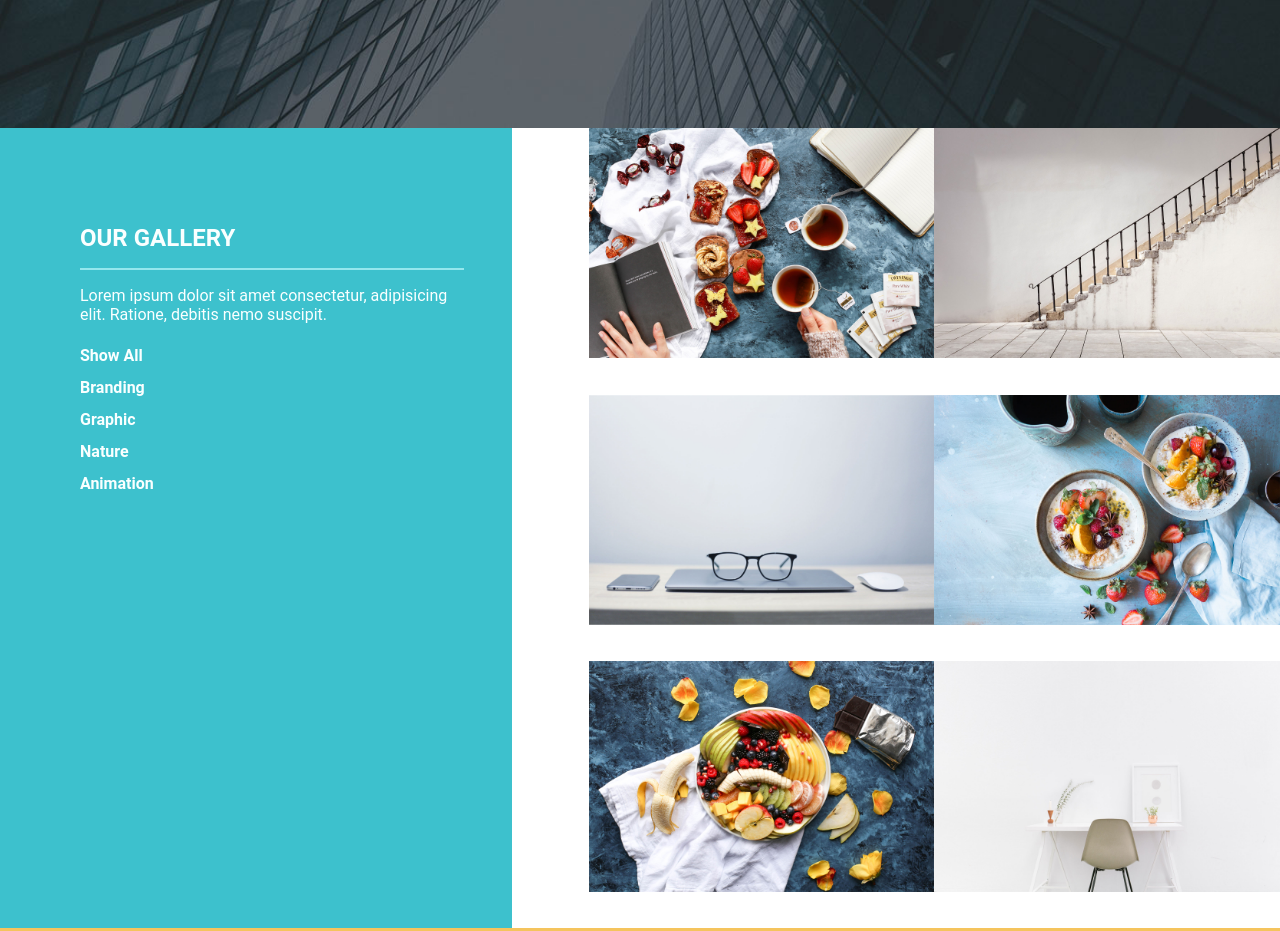
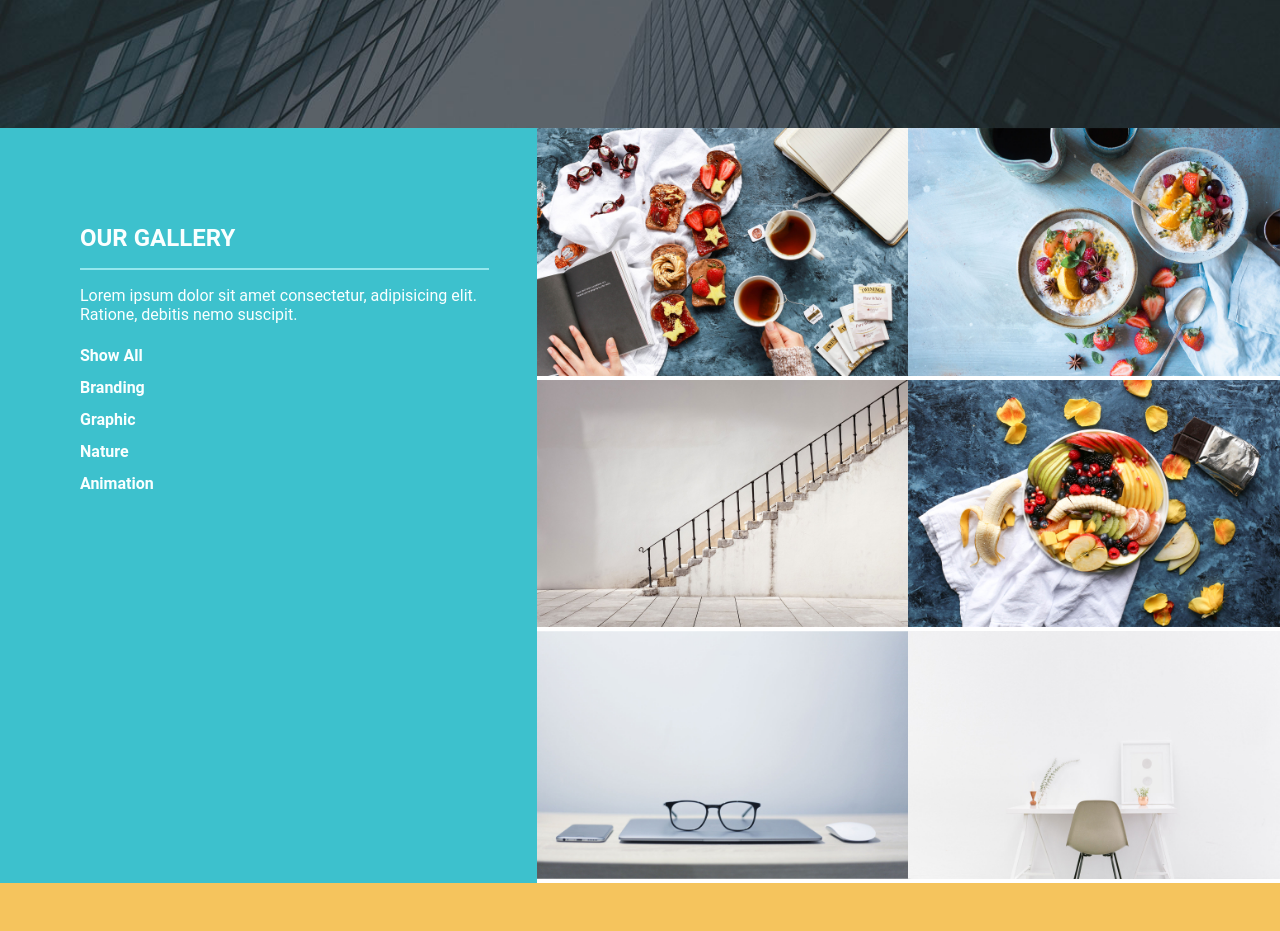
Before and after one commit to Gipsy1403/Projet-Tinker, a plain HTML site: page index.html in a window 1280 px wide. Shown: the part 1120-2051 px from the top of the page. Drawn offline with Linux system fonts and the light colour scheme; a web font is replaced by a local one.

Commit message:
sauvegarde avant manip de la gallery 2

```diff
--- a/assets/scss/layout/_main.scss
+++ b/assets/scss/layout/_main.scss
@@ -63,15 +63,11 @@
 // **************OUR GALLERY************************
 #gallery{
       display: flex;
-      justify-content: space-between;
-      align-items: center;
-      height: 100vh;
-
+      justify-content: center;
+      width: 100%;
 }
-// partie de gauche - liens
 .cardblue{
-      width: 30%;
-      height: 100%;
+      width: 33%;
       background-color: v.$snd-color;
       color: #faffff;
       padding-left: 5rem;
@@ -99,39 +95,11 @@
             margin-bottom: 3rem;
       }
 }
-// partie de droite - photos
 .photos{
-      display: grid;
-      width: 54%;
-      height: 100%;
-      grid-template-columns: 1fr 1fr;
-      grid-template-rows: 1fr 1fr 1fr;
-      grid-template-areas:
-      " pict1  pict2"
-      " pict3  pict4"
-      " pict5  pict6";
+      width:30%;
       img{
+            height: 100%;
             width: 100%;
-            object-fit: cover;
-            flex-wrap: wrap;
-      }
-      .pict1{
-            grid-area: pict1;
-           }
-      .pict2{
-            grid-area: pict2;
-      }
-      .pict3{
-            grid-area: pict3;
-           }
-      .pict4{
-            grid-area: pict4;
-      }
-      .pict5{
-            grid-area: pict5;
-           }
-      .pict6{
-            grid-area: pict6;
       }
 }
 
--- a/assets/scss/responsive/_tablette.scss
+++ b/assets/scss/responsive/_tablette.scss
@@ -34,6 +34,11 @@
                   margin-bottom: 2rem;
             }
 
+}
+}
+@media screen and (max-width:1000px){
+      .photos img{
+            flex-direction:column;
 }
 }
 @media screen and (max-width:960px) {
--- a/index.html
+++ b/index.html
@@ -85,6 +85,8 @@
                 <div class="pict1"><img src="assets/image/portfolio_big_item_01.jpg" alt=""></div>
                 <div class="pict2"><img src="assets/image/portfolio_big_item_02.jpg" alt=""></div>
                 <div class="pict3"><img src="assets/image/portfolio_big_item_03.jpg" alt=""></div>
+            </div>
+            <div class="photos">
                 <div class="pict4"><img src="assets/image/portfolio_big_item_04.jpg" alt=""></div>
                 <div class="pict5"><img src="assets/image/portfolio_big_item_05.jpg" alt=""></div>
                 <div class="pict6"><img src="assets/image/portfolio_big_item_06.jpg" alt=""></div>
```
Also changed, not shown: assets/css/style.css, 1 other file.
